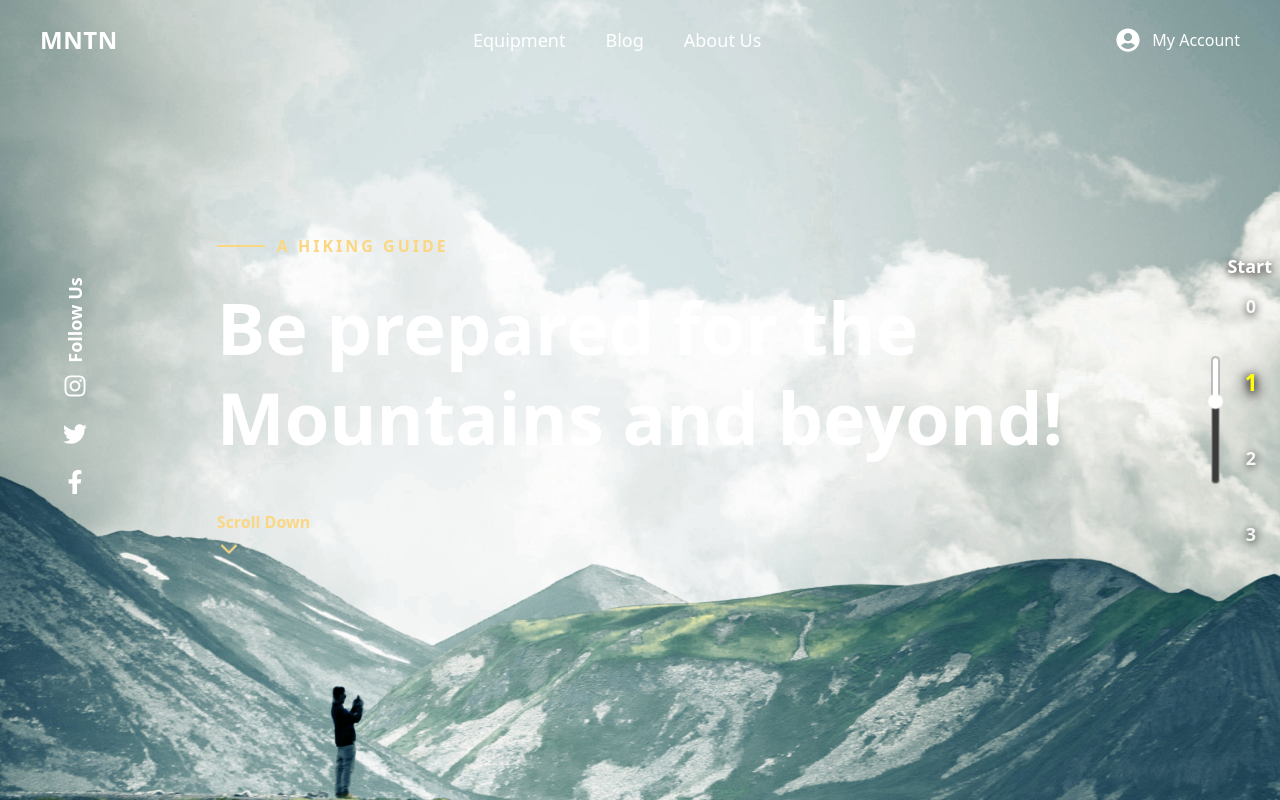
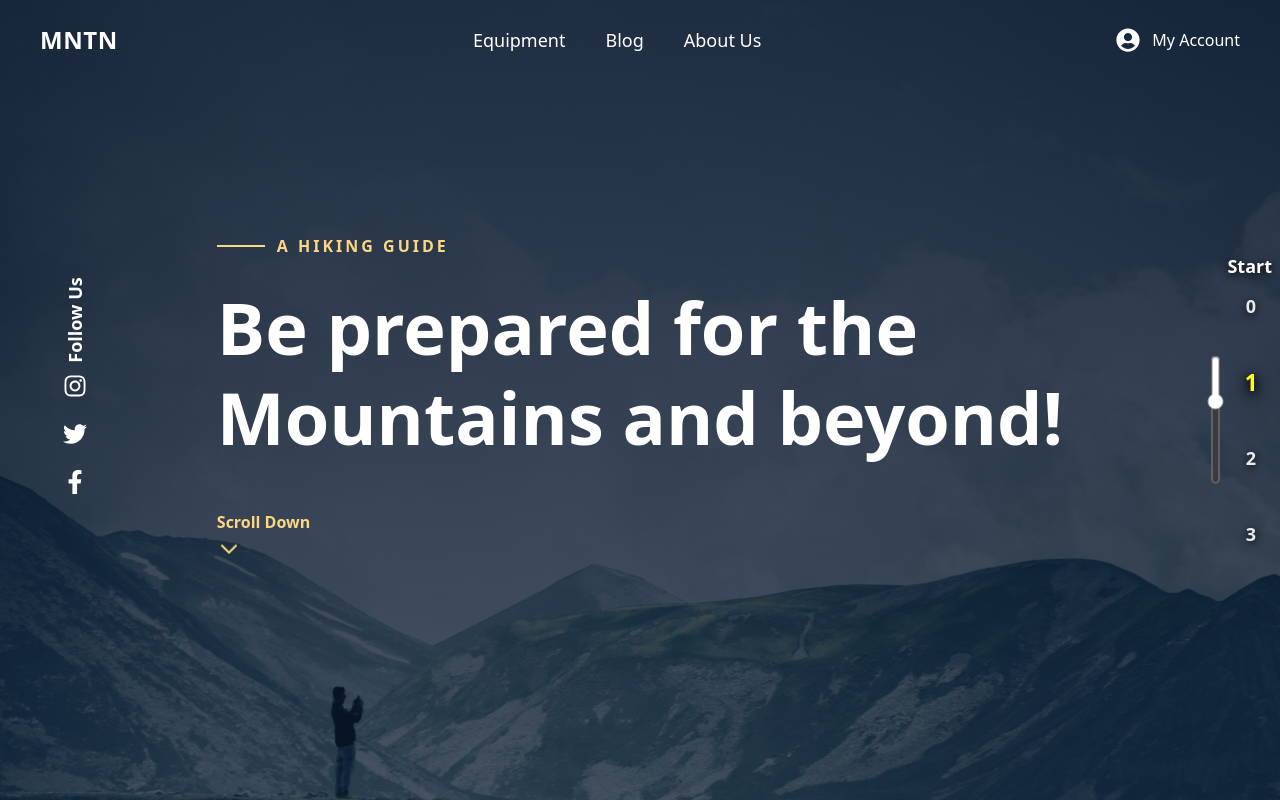
Before and after one commit to adnan-jamil-works/Hike, a React (Vite) app: page / in a window 1280 px wide. Shown: the top 800 px of the page. Built offline with nearby package versions, Linux system fonts and the light colour scheme.

Commit message:
Update backgroundimage.jsx

```diff
--- a/src/backgroundimage.jsx
+++ b/src/backgroundimage.jsx
@@ -3,8 +3,9 @@ import TG from "./assets/TG.jpg";
 
 function backgroundimage() {
   return (
-    <div className="-z-10 overflow-hidden absolute top-0 left-0">
-      <img src={TG} />;
+    <div className="-z-10 overflow-hidden absolute top-0 left-0 ">
+      <img src={TG} alt="Background" className="w-full h-full object-cover" />
+      <div className="absolute top-0 left-0 w-full h-full bg-gradient-to-b from-[#0A192F]/90 to-[#0A192F]/60"></div>
     </div>
   );
 }
```
